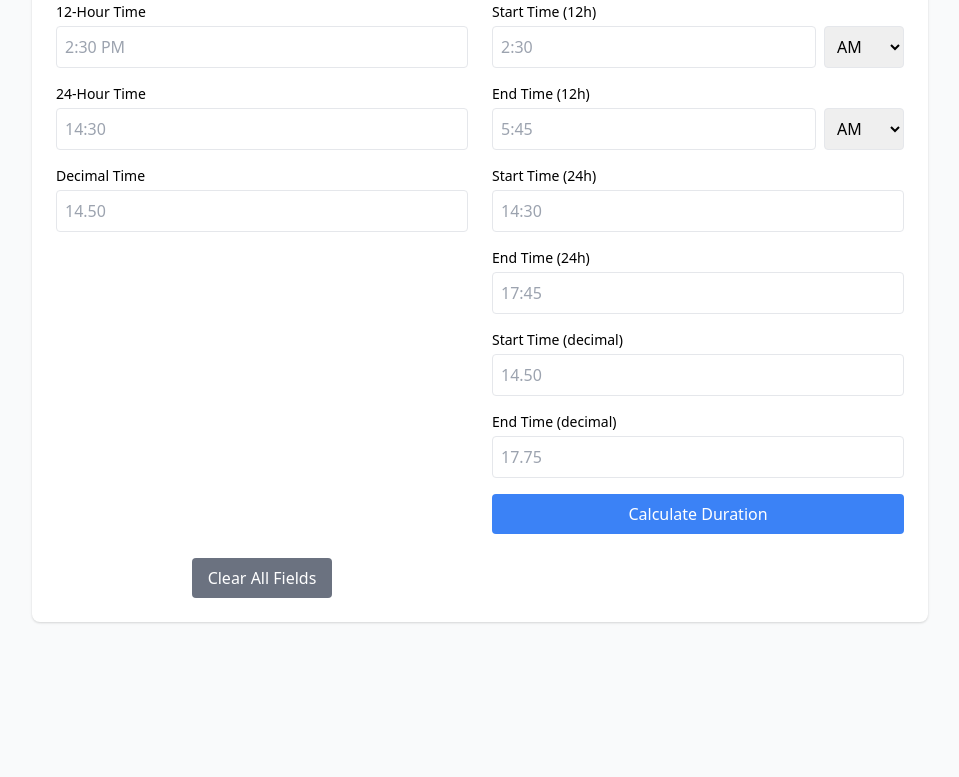
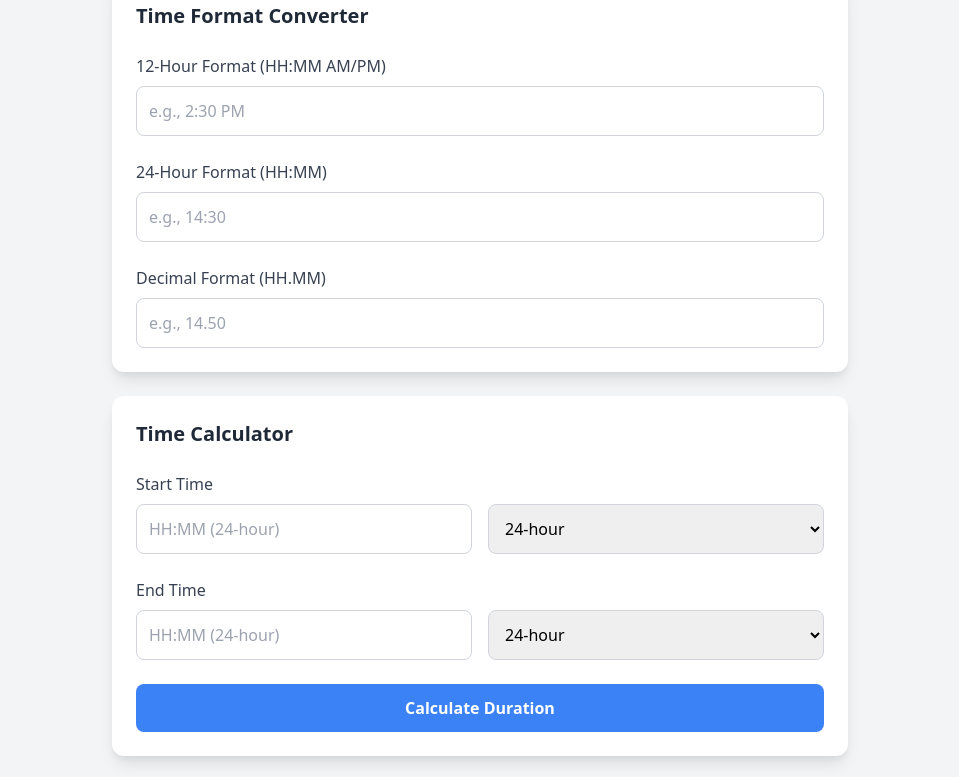
Before and after one commit to NeuralBloom/time-converter, a plain HTML site: page index.html in a window 1280 px wide. Shown: the part 154-931 px from the top of the page, without its empty margins (160-1119 px from the left). Before the commit the page ends 824 px from the top, so only its background shows below. Drawn offline with nearby package versions, Linux system fonts and the light colour scheme.

Commit message:
Update index.html

```diff
--- a/index.html
+++ b/index.html
@@ -3,99 +3,92 @@
 <head>
     <meta charset="UTF-8">
     <meta name="viewport" content="width=device-width, initial-scale=1.0">
-    <title>Time Calculator & Converter</title>
+    <title>Time Converter & Calculator</title>
     <link href="https://cdn.jsdelivr.net/npm/tailwindcss@2.2.19/dist/tailwind.min.css" rel="stylesheet">
 </head>
-<body class="bg-gray-50 p-6">
-    <div class="max-w-4xl mx-auto">
-        <div class="mb-8 text-center">
-            <h1 class="text-2xl font-bold text-gray-800">Time Calculator & Converter</h1>
-        </div>
+<body class="bg-gray-100">
+    <div class="container mx-auto px-4 py-8 max-w-3xl">
+        <!-- Header -->
+        <header class="text-center mb-8">
+            <h1 class="text-3xl font-bold text-gray-800 mb-2">Time Converter & Calculator</h1>
+            <p class="text-gray-600">Convert between time formats and calculate time differences</p>
+        </header>
 
-        <!-- Main converter -->
-        <div class="bg-white rounded-lg shadow p-6 mb-6">
-            <div class="grid grid-cols-1 md:grid-cols-2 gap-6">
-                <!-- Time Converter -->
+        <!-- Time Converter Card -->
+        <div class="bg-white rounded-xl shadow-lg p-6 mb-6">
+            <h2 class="text-xl font-semibold text-gray-800 mb-6">Time Format Converter</h2>
+            <div class="space-y-6">
                 <div>
-                    <h2 class="text-lg font-semibold mb-4">Time Converter</h2>
-                    <div class="space-y-4">
-                        <div>
-                            <label class="block text-sm mb-1">12-Hour Time</label>
-                            <input type="text" id="time12" placeholder="2:30 PM" class="w-full p-2 border rounded">
+                    <label class="block font-medium text-gray-700 mb-2">12-Hour Format (HH:MM AM/PM)</label>
+                    <input type="text" id="time12" placeholder="e.g., 2:30 PM"
+                           class="w-full p-3 border border-gray-300 rounded-lg focus:ring-2 focus:ring-blue-500 focus:border-blue-500">
                 </div>
                 <div>
-                            <label class="block text-sm mb-1">24-Hour Time</label>
-                            <input type="text" id="time24" placeholder="14:30" class="w-full p-2 border rounded">
+                    <label class="block font-medium text-gray-700 mb-2">24-Hour Format (HH:MM)</label>
+                    <input type="text" id="time24" placeholder="e.g., 14:30"
+                           class="w-full p-3 border border-gray-300 rounded-lg focus:ring-2 focus:ring-blue-500 focus:border-blue-500">
                 </div>
                 <div>
-                            <label class="block text-sm mb-1">Decimal Time</label>
-                            <input type="text" id="timeDecimal" placeholder="14.50" class="w-full p-2 border rounded">
+                    <label class="block font-medium text-gray-700 mb-2">Decimal Format (HH.MM)</label>
+                    <input type="text" id="timeDecimal" placeholder="e.g., 14.50"
+                           class="w-full p-3 border border-gray-300 rounded-lg focus:ring-2 focus:ring-blue-500 focus:border-blue-500">
                 </div>
             </div>
         </div>
 
-<!-- Time Calculator -->
+        <!-- Time Calculator Card -->
+        <div class="bg-white rounded-xl shadow-lg p-6 mb-6">
+            <h2 class="text-xl font-semibold text-gray-800 mb-6">Time Calculator</h2>
+            <div class="space-y-6">
+                <!-- Start Time -->
                 <div>
-    <h2 class="text-lg font-semibold mb-4">Time Calculator</h2>
-    <div class="space-y-4">
-        <!-- 12-hour inputs -->
-        <div>
-            <label class="block text-sm mb-1">Start Time (12h)</label>
-            <div class="flex gap-2">
-                <input type="text" id="startTime12" placeholder="2:30" class="flex-1 p-2 border rounded">
-                <select id="startPeriod" class="w-20 p-2 border rounded">
-                    <option value="AM">AM</option>
-                    <option value="PM">PM</option>
-                </select>
-            </div>
-        </div>
-        <div>
-            <label class="block text-sm mb-1">End Time (12h)</label>
-            <div class="flex gap-2">
-                <input type="text" id="endTime12" placeholder="5:45" class="flex-1 p-2 border rounded">
-                <select id="endPeriod" class="w-20 p-2 border rounded">
-                    <option value="AM">AM</option>
-                    <option value="PM">PM</option>
+                    <label class="block font-medium text-gray-700 mb-2">Start Time</label>
+                    <div class="grid grid-cols-2 gap-4">
+                        <input type="text" id="calcStartTime" placeholder="HH:MM (24-hour)"
+                               class="p-3 border border-gray-300 rounded-lg focus:ring-2 focus:ring-blue-500 focus:border-blue-500">
+                        <select id="calcStartFormat"
+                                class="p-3 border border-gray-300 rounded-lg focus:ring-2 focus:ring-blue-500 focus:border-blue-500">
+                            <option value="24h">24-hour</option>
+                            <option value="12h">12-hour</option>
+                            <option value="decimal">Decimal</option>
                         </select>
                     </div>
                 </div>
 
-        <!-- 24-hour inputs -->
+                <!-- End Time -->
                 <div>
-            <label class="block text-sm mb-1">Start Time (24h)</label>
-            <input type="text" id="startTime24" placeholder="14:30" class="w-full p-2 border rounded">
+                    <label class="block font-medium text-gray-700 mb-2">End Time</label>
+                    <div class="grid grid-cols-2 gap-4">
+                        <input type="text" id="calcEndTime" placeholder="HH:MM (24-hour)"
+                               class="p-3 border border-gray-300 rounded-lg focus:ring-2 focus:ring-blue-500 focus:border-blue-500">
+                        <select id="calcEndFormat"
+                                class="p-3 border border-gray-300 rounded-lg focus:ring-2 focus:ring-blue-500 focus:border-blue-500">
+                            <option value="24h">24-hour</option>
+                            <option value="12h">12-hour</option>
+                            <option value="decimal">Decimal</option>
+                        </select>
                     </div>
-        <div>
-            <label class="block text-sm mb-1">End Time (24h)</label>
-            <input type="text" id="endTime24" placeholder="17:45" class="w-full p-2 border rounded">
                 </div>
 
-        <!-- Decimal inputs -->
-        <div>
-            <label class="block text-sm mb-1">Start Time (decimal)</label>
-            <input type="text" id="startTimeDecimal" placeholder="14.50" class="w-full p-2 border rounded">
-        </div>
-        <div>
-            <label class="block text-sm mb-1">End Time (decimal)</label>
-            <input type="text" id="endTimeDecimal" placeholder="17.75" class="w-full p-2 border rounded">
-        </div>
-
-        <button onclick="calculateDuration()" class="w-full bg-blue-500 text-white p-2 rounded hover:bg-blue-600">
+                <!-- Calculate Button -->
+                <button onclick="calculateDuration()"
+                        class="w-full bg-blue-500 text-white font-semibold py-3 px-6 rounded-lg hover:bg-blue-600 transition-colors">
                     Calculate Duration
                 </button>
-        <div id="duration" class="mt-4 p-4 bg-gray-50 rounded hidden">
-            <p class="font-medium mb-2">Duration:</p>
-            <div id="durationResult" class="space-y-2">
-                <div id="duration12"></div>
-                <div id="duration24"></div>
-                <div id="durationDecimal"></div>
+
+                <!-- Results -->
+                <div id="calculationResult" class="hidden space-y-2 p-4 bg-gray-50 rounded-lg">
+                    <div id="result12" class="text-gray-800"></div>
+                    <div id="result24" class="text-gray-800"></div>
+                    <div id="resultDecimal" class="text-gray-800"></div>
                 </div>
             </div>
         </div>
-</div>
+
         <!-- Clear Button -->
         <div class="text-center">
-            <button onclick="clearAll()" class="bg-gray-500 text-white px-4 py-2 rounded hover:bg-gray-600">
+            <button onclick="clearAll()"
+                    class="bg-gray-500 hover:bg-gray-600 text-white font-semibold py-2 px-6 rounded-lg transition-colors">
                 Clear All Fields
             </button>
         </div>
```
Lines whose indentation alone changed are shown as unchanged.
